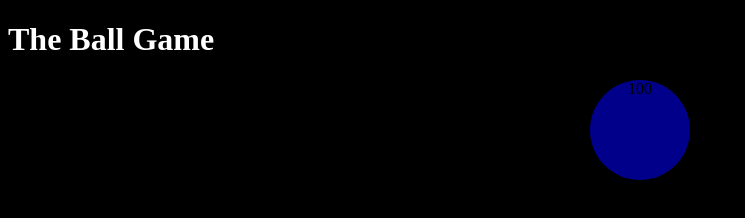
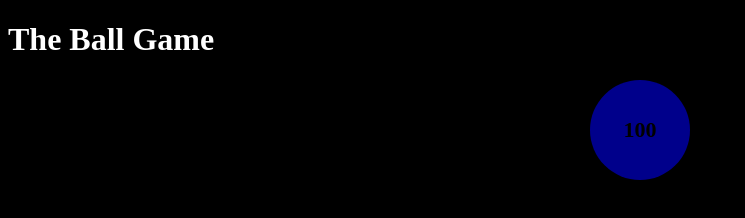
Before and after one commit to shakedliv/git, a plain HTML site: page index.html in a window 1280 px wide. Shown: the whole page, without its empty margins (0-745 px from the left). Drawn offline with Linux system fonts and the light colour scheme.

Commit message:
Change ball's text style

```diff
--- a/styles.css
+++ b/styles.css
@@ -10,5 +10,9 @@
    height: 100px;
    background-color: darkblue;
    margin: auto;
-   text-align: center;
+   display: flex;
+   justify-content: center;
+   align-items: center;
+   font-weight: bold;
+   font-size: 22px;
 }
```
